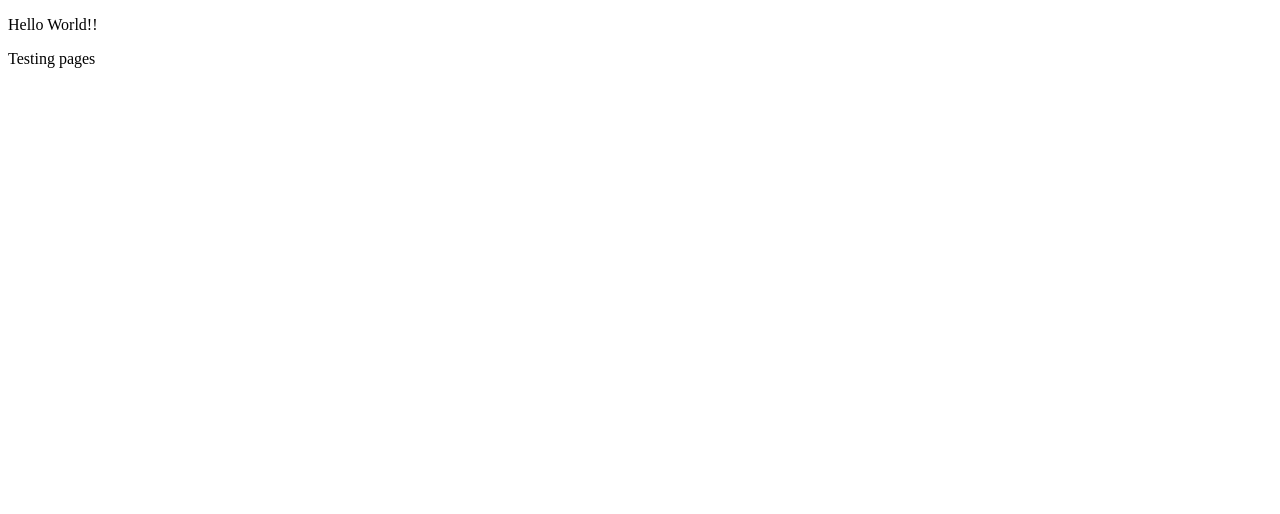
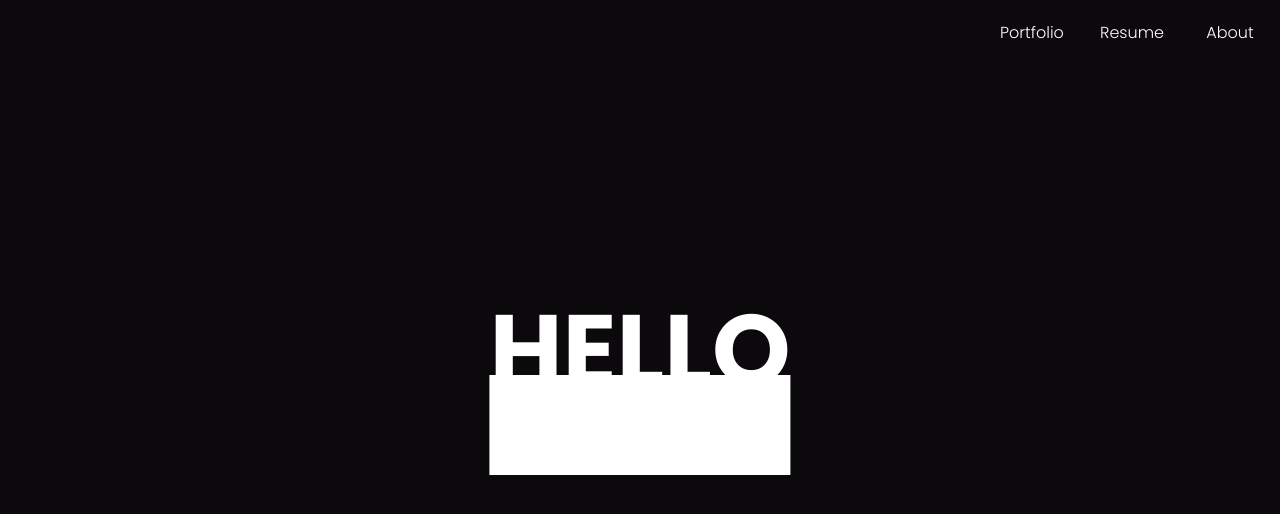
Before and after one commit to hdebenham/hdebenham.github.io, a plain HTML site: page working/index.html in a window 1280 px wide. Drawn offline with Linux system fonts and the light colour scheme.

Commit message:
Working on homepage

```diff
--- a/working/index.html
+++ b/working/index.html
@@ -1,10 +1,38 @@
 <!DOCTYPE html>
 <html>
 <head>
-<title></title>
+<meta charset="UTF-8">
+<title>Hannah Debenham</title>
+
+<meta name="description" content="Welcome to my site">
+
+<meta name="keywords" content="portfolio, design, professional">
+
+<meta name="author" content="Hannah Debenham">
+
+<meta name="viewport" content="width=device-width, initial-scale=1.0">
+
+<link href="https://fonts.googleapis.com/css?family=Titillium+Web:200,300,400,700" rel="stylesheet">
+<link href="https://fonts.googleapis.com/css?family=Poppins:300,400,600,700" rel="stylesheet">
+<link rel="stylesheet" type="text/css" href="style.css">
+
 </head>
 <body>
-<p>Hello World!!</p>
-<p>Testing pages</p>
+<div id="full">
+<div class="nav">
+    <ul>
+        <li><a href="">About</a></li>
+        <li><a href="">Resume</a></li>
+        <li><a href="">Portfolio</a></li>
+    </ul>
+</div>
+    <div id="center_wrap">
+        <div id="top_half">
+            <h1>HELLO</h1>
+        </div>
+        <div id="bottom_half">
+        </div>
+    </div>
+</div>
 </body>
 </html>
--- /dev/null
+++ b/working/style.css
@@ -0,0 +1,86 @@
+/*---style.css for Hannah Debenam's portfolio----*/
+
+body {
+    padding: 0;
+    margin: 0;
+}
+
+#full {
+    width: 100%;
+    height: 100vh;
+    background-color: #0b090b;
+    overflow: hidden;
+    position: relative;
+}
+
+/*----NAVIGATION----*/
+.nav {
+    width: 100%;
+    background-color: #292929;
+}
+
+ul {
+    list-style-type: none;
+    margin: 0;
+    padding-top: 0;
+}
+
+li {
+    display: inline;
+    float: right;
+    width: 60px;
+    padding: 20px;
+    text-align: center;
+}
+
+li a{
+    text-decoration: none;
+    color: #fff;
+    font-family: "Poppins", sans-serif;
+    font-weight: 300;
+}
+
+/*---- CENTER WRAP -----*/
+
+#center_wrap {
+    position: absolute;
+    margin: auto;
+    top: 50%;
+    left: 50%;
+    transform: translate(-50%, -50%);
+}
+
+#top_half{
+    width: 100%;
+    margin:0;
+    padding: 0;
+}
+
+#bottom_half{
+    width: 100%;
+    background-color: #fff;
+    height: 100px;
+}
+h1 {
+    font-family: "Poppins", sans-serif;
+    font-weight: 700;
+    color: #fff;
+    margin: 0;
+    padding: 0;
+    font-size: 100px;
+    line-height:50px;
+}
+
+
+
+
+
+
+/*----MEDIA QUERIES----*/
+
+@media screen and (max-width: 750px){
+    li{
+        width: 25%;
+        padding: 2%;
+    }
+}
```
